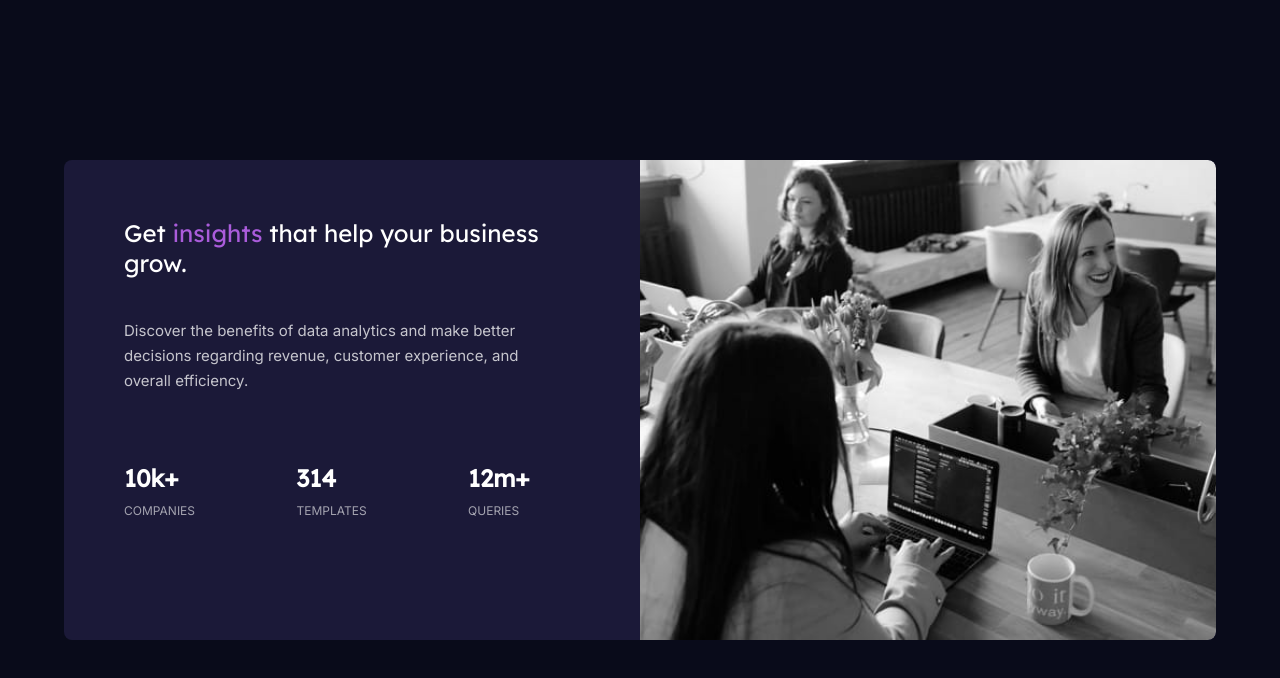
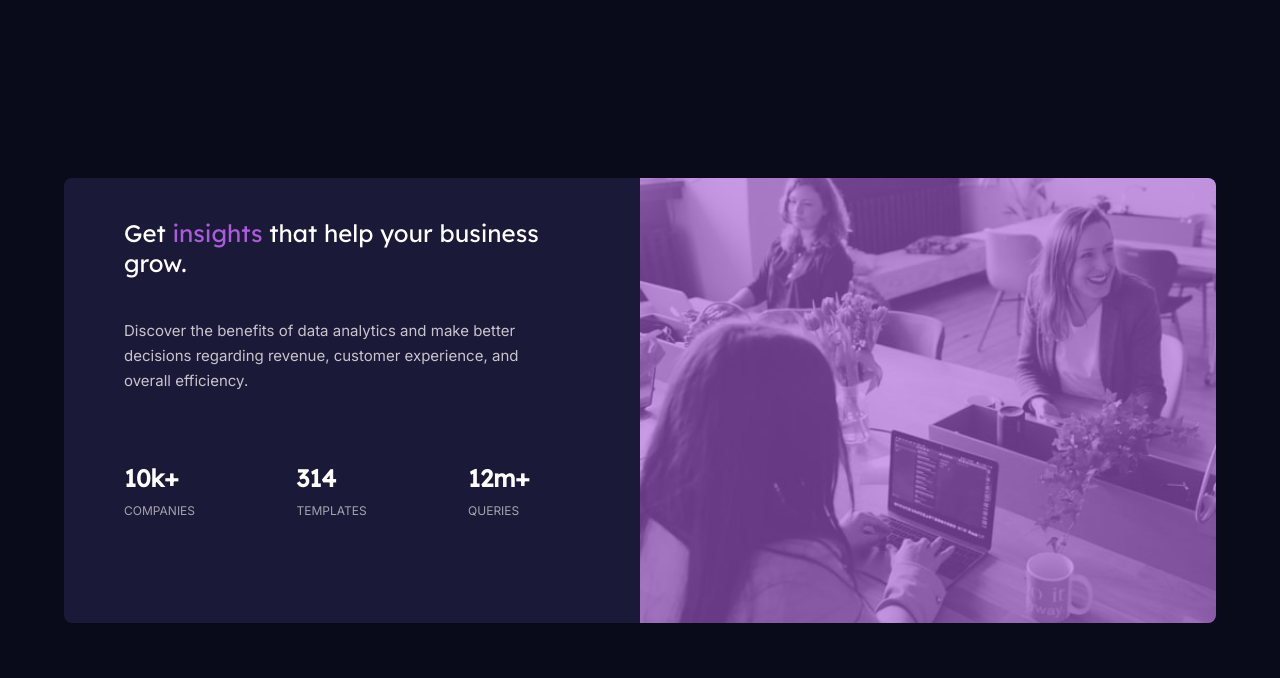
Before and after one commit to RosaDuarte/card-component, a plain HTML site: page index.html in a window 1280 px wide. Drawn offline with Linux system fonts and the light colour scheme.

Commit message:
arrangement card

```diff
--- a/CSS/desktop.css
+++ b/CSS/desktop.css
@@ -8,7 +8,7 @@ section{
     display: flex;
     flex-direction: row-reverse;
     max-width: 1440px;
-    height: 60%;
+    height: auto;
     overflow: hidden;
 }
 .image{
--- a/styles.css
+++ b/styles.css
@@ -37,6 +37,17 @@ section{
     background-size: cover;
     background-repeat: no-repeat;
     border-radius: 8px 8px 0 0;
+
+    position: relative;
+}
+.image::before{
+    content:'';
+	position: absolute;
+    top: 0;
+	bottom: 0;
+	left: 0;
+	right: 0;
+	background-color: rgba(170,92,219,0.6);
 }
 .container{
     text-align: center;
```
